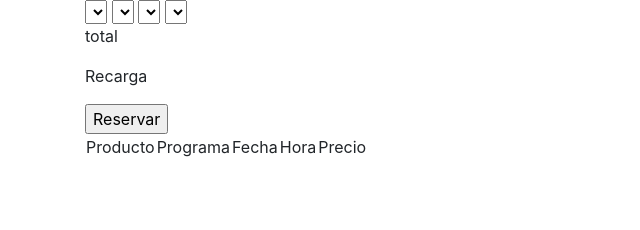
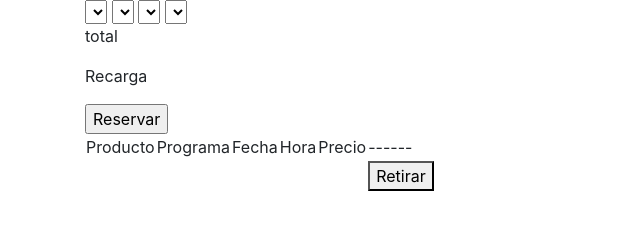
Before and after one commit to angelicanoriega/AmericaTVHackaton, a website: page index.html in a window 1280 px wide. Both pictures are taken after a click on the button "Reservar". Shown: the whole page, without its empty margins (0-640 px from the left). Drawn offline with nearby package versions, Linux system fonts and the light colour scheme; no server answers.

Commit message:
tabla creada se puede remover

```diff
--- a/data.js
+++ b/data.js
@@ -1,5 +1,6 @@
 const btn = document.getElementById('btn');
 const product = document.getElementById('product');
+const table = document.getElementById('table');
 const price = document.getElementById('price');
 const extra = document.getElementById('extra');
 const programa = document.getElementById('pro');
@@ -15,10 +16,8 @@ const see = (element, html) => {
 }
 const searchDay = (program) => {
     const array = [];
-    const hour = [];
     firebase.database().ref('Programas').child(program).on("child_added", snap => {
         array.push(snap.val().date);
-        hour.push(snap.val().inicio + ' - ' + snap.val().fin);
         see(array, fech);
     })
 }
@@ -71,18 +70,41 @@ day.addEventListener('change', () => {
 btn.addEventListener('click', () => {
     const money = price.innerHTML;
     console.log(product.value, programa.value, fech.value, day.value, money);
+    showData(product.value, programa.value, fech.value, day.value, money);
+
 })
 
 const showData = ( nameProduct,  nameProgram, nameFech,nameday,nameMoney ) => {
+
     const tr = document.createElement("tr");
     const td = document.createElement("td");
     const td2 = document.createElement("td");
     const td3 = document.createElement("td");
     const td4 = document.createElement("td");
     const td5 = document.createElement("td");
+    const td6 = document.createElement("td");
+    const text = document.createTextNode(nameProduct);
+    const text2 = document.createTextNode(nameProgram);
+    const text3 = document.createTextNode(nameFech);
+    const text4 = document.createTextNode(nameday);
+    const text5 = document.createTextNode(nameMoney);
+    const btn=document.createElement("button");
+    const text6 = document.createTextNode('Retirar');
+    btn.appendChild(text6)
+    td6.appendChild(btn);
     tr.appendChild(td);
     tr.appendChild(td2);
     tr.appendChild(td3);
     tr.appendChild(td4);
     tr.appendChild(td5);
+    tr.appendChild(td6);
+    td.appendChild(text);
+    td2.appendChild(text2);
+    td3.appendChild(text3);
+    td4.appendChild(text4);
+    td5.appendChild(text5);
+    table.appendChild(tr);
+    btn.addEventListener('click',()=>{
+        tr.remove();
+    })
 }
--- a/index.html
+++ b/index.html
@@ -21,18 +21,18 @@
         <p>Recarga</p>
         <p id="extra"></p>
         <input type="button" value="Reservar" id="btn">
-        <table>
+        <table  id="table">
             <tr>
                 <td>Producto</td>
                 <td>Programa</td>
                 <td>Fecha</td>
                 <td>Hora</td>
                 <td>Precio</td>
+                <td>------</td>
             </tr>
-            <div id="table">
-            </div>
         </table>
     </div>
+
 </body>
 
 <script src="https://www.gstatic.com/firebasejs/5.5.6/firebase.js"></script>
```
